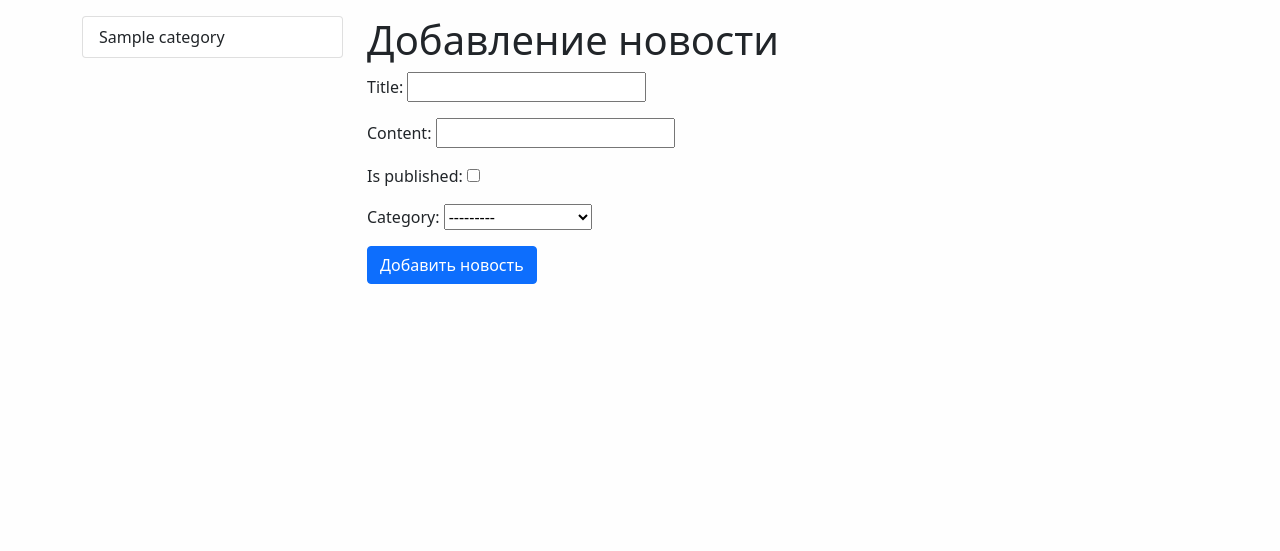
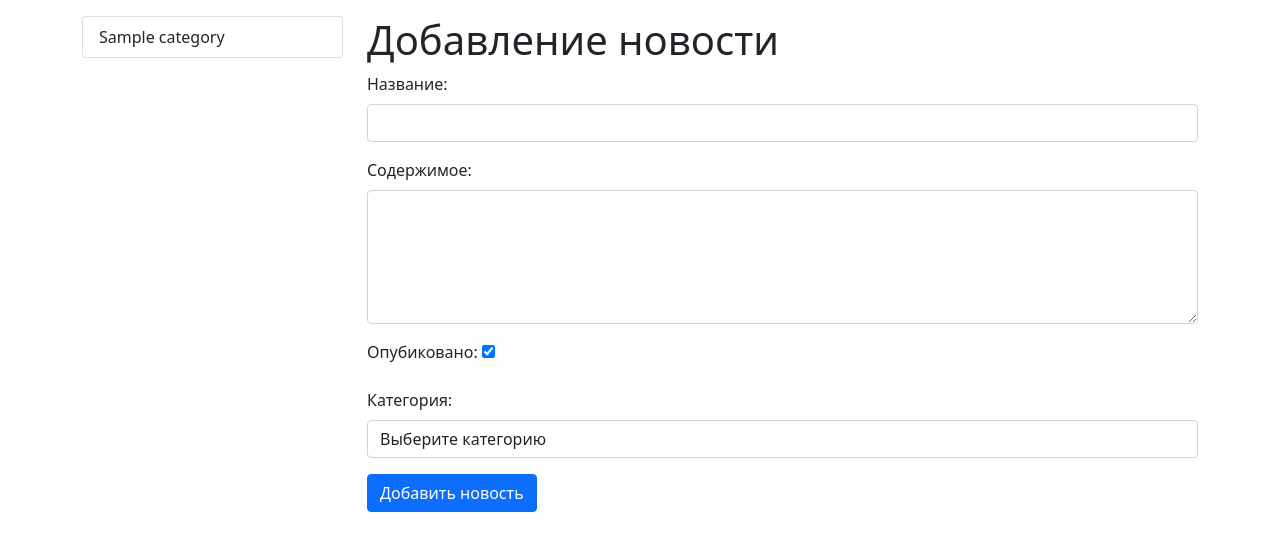
Before and after one commit to AlexGordeev/django_tutorial, a Django app: page /news/add-news/ in a window 1280 px wide. Shown: the part 56-607 px from the top of the page. Run offline with Django 3.2, Linux system fonts and the light colour scheme; tables that the repository leaves empty hold one stand-in row (values such as "Sample post"); some libraries are stand-ins or nearby versions.

Commit message:
handmade form (lesson 1-24)

```diff
--- a/mysite/news/forms.py
+++ b/mysite/news/forms.py
@@ -4,7 +4,7 @@ from .models import Category
 
 
 class NewsForm(forms.Form):
-    title = forms.CharField(max_length=150)
-    content = forms.CharField()
-    is_published = forms.BooleanField()
-    category = forms.ModelChoiceField(queryset=Category.objects.all())
+    title = forms.CharField(label='Название', max_length=150, widget=forms.TextInput(attrs={'class': 'form-control'}))
+    content = forms.CharField(label='Содержимое', required=False, widget=forms.Textarea(attrs={'class': 'form-control', 'rows': 5}))
+    is_published = forms.BooleanField(initial=True, label='Опубликовано')
+    category = forms.ModelChoiceField(empty_label='Выберите категорию', label='Категория', queryset=Category.objects.all(), widget=forms.Select(attrs={'class': 'form-control'}))
--- a/mysite/news/templates/news/add_news.html
+++ b/mysite/news/templates/news/add_news.html
@@ -10,7 +10,33 @@
   <h1>Добавление новости</h1>
   <form action="{% url 'add_news' %}" method="POST">
     {% csrf_token %}
-    {{ form.as_p }}
+<!--    {{ form.as_p }}-->
+
+    {{ form.non_field.errors }}
+    <div class="mb-3">
+      <label for="{{ form.title.id_for_label }}" class="form-label">Название:</label>
+      {{ form.title }}
+      <div class="invalid-feedback">{{ form.title.errors }}</div>
+    </div>
+
+    <div class="mb-3">
+      <label for="{{ form.content.id_for_label }}" class="form-label">Содержимое:</label>
+      {{ form.content }}
+      <div class="invalid-feedback">{{ form.content.errors }}</div>
+    </div>
+
+    <div class="mb-3">
+      <label for="{{ form.is_published.id_for_label }}" class="form-label">Опубиковано:</label>
+      {{ form.is_published }}
+      <div class="invalid-feedback">{{ form.is_published.errors }}</div>
+    </div>
+
+    <div class="mb-3">
+      <label for="{{ form.category.id_for_label }}" class="form-label">Категория:</label>
+      {{ form.category }}
+      <div class="invalid-feedback">{{ form.category.errors }}</div>
+    </div>
+
     <button class="btn btn-primary btn-block" type="submit">Добавить новость</button>
   </form>
 {% endblock %}
```
